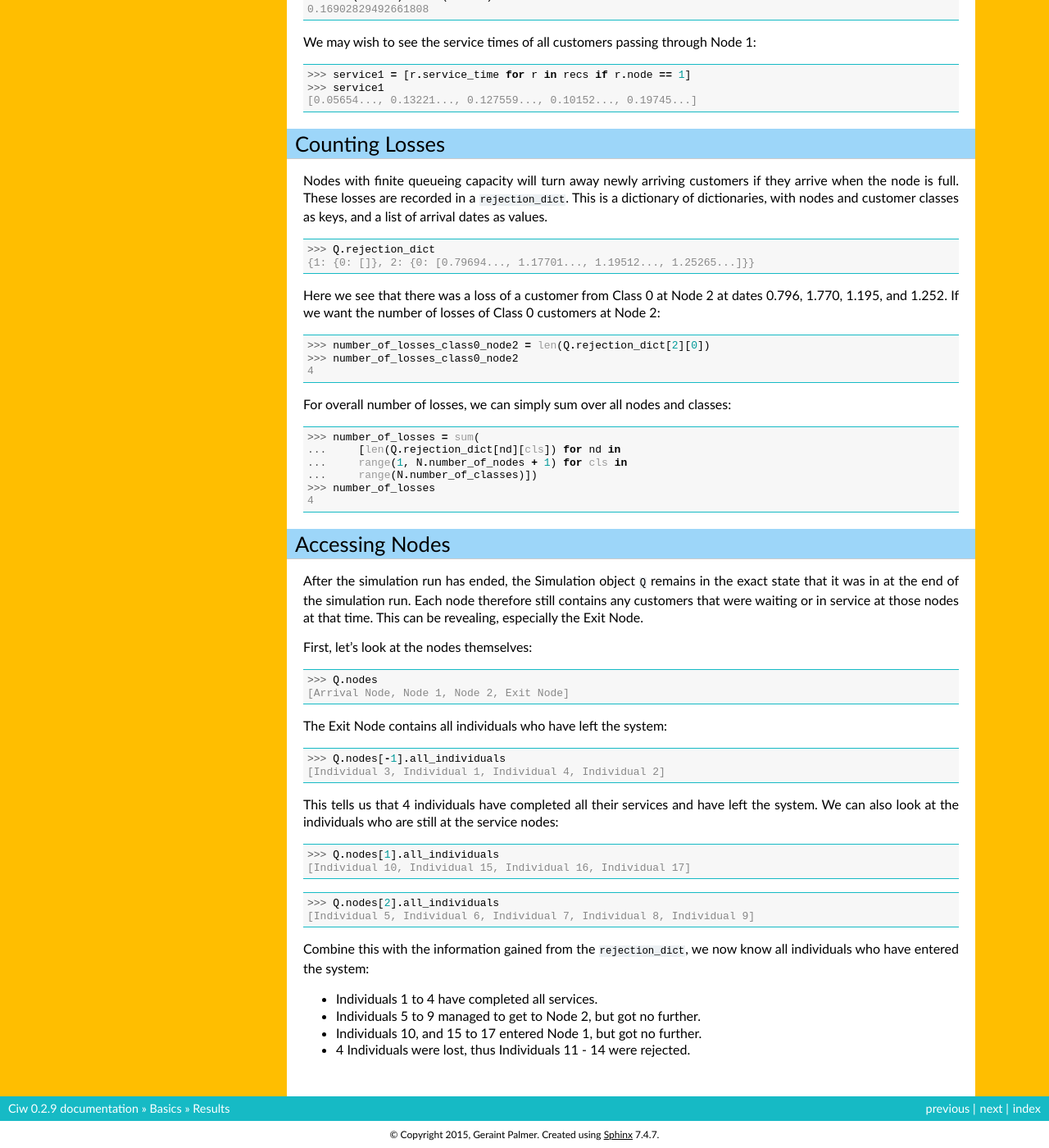
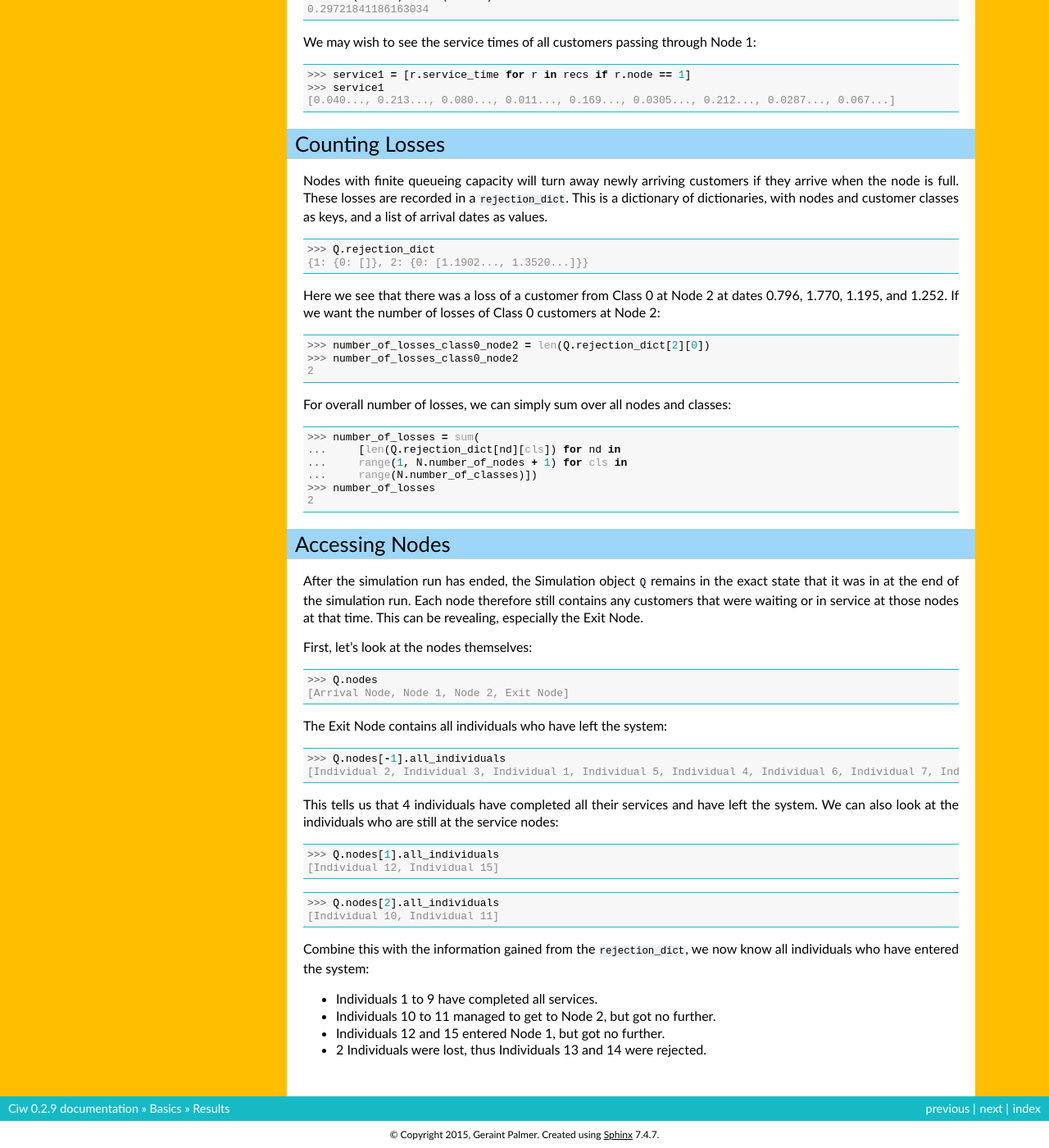
Before and after one commit to CiwPython/Ciw, a Sphinx documentation site: the page built from docs/Basics/results.rst, in a window 1280 px wide and 1400 px high, scrolled down 1421 px. Shown: the whole window at 82% size. Built offline with Sphinx 7.4.7, drawn with Linux system fonts in a browser that asks for light colours; some of the changed text lies outside the part shown.

Commit message:
fix docs, doctests pass

```diff
--- a/docs/Basics/results.rst
+++ b/docs/Basics/results.rst
@@ -74,15 +74,15 @@ From here, we can use list comprehension to access certain performance measures.
 
     >>> waits2 = [r.waiting_time for r in recs if r.node == 2]
     >>> waits2
-    [0.0, 0.17402..., 0.25654..., 0.245544...]
+    [0.0, 0.252..., 0.242..., 0.366..., 0.278..., 0.064..., 0.540..., 0.455..., 0.474...]
     >>> sum(waits2) / len(waits2)
-    0.16902829492661808
+    0.29721841186163034
 
 We may wish to see the service times of all customers passing through Node 1:
 
     >>> service1 = [r.service_time for r in recs if r.node == 1]
     >>> service1
-    [0.05654..., 0.13221..., 0.127559..., 0.10152..., 0.19745...]
+    [0.040..., 0.213..., 0.080..., 0.011..., 0.169..., 0.0305..., 0.212..., 0.0287..., 0.067...]
 
 
 .. _count_losses:
@@ -94,14 +94,14 @@ Counting Losses
 Nodes with finite queueing capacity will turn away newly arriving customers if they arrive when the node is full. These losses are recorded in a :code:`rejection_dict`. This is a dictionary of dictionaries, with nodes and customer classes as keys, and a list of arrival dates as values.
 
     >>> Q.rejection_dict
-    {1: {0: []}, 2: {0: [0.79694..., 1.17701..., 1.19512..., 1.25265...]}}
+    {1: {0: []}, 2: {0: [1.1902..., 1.3520...]}}
 
 Here we see that there was a loss of a customer from Class 0 at Node 2 at dates 0.796, 1.770, 1.195, and 1.252.
 If we want the number of losses of Class 0 customers at Node 2:
 
     >>> number_of_losses_class0_node2 = len(Q.rejection_dict[2][0])
     >>> number_of_losses_class0_node2
-    4
+    2
 
 For overall number of losses, we can simply sum over all nodes and classes:
 
@@ -110,7 +110,7 @@ For overall number of losses, we can simply sum over all nodes and classes:
     ...     range(1, N.number_of_nodes + 1) for cls in
     ...     range(N.number_of_classes)])
     >>> number_of_losses
-    4
+    2
 
 
 .. _access_nodes:
@@ -129,19 +129,19 @@ First, let's look at the nodes themselves:
 The Exit Node contains all individuals who have left the system:
 
     >>> Q.nodes[-1].all_individuals
-    [Individual 3, Individual 1, Individual 4, Individual 2]
+    [Individual 2, Individual 3, Individual 1, Individual 5, Individual 4, Individual 6, Individual 7, Individual 8, Individual 9]
 
 This tells us that 4 individuals have completed all their services and have left the system. We can also look at the individuals who are still at the service nodes:
 
     >>> Q.nodes[1].all_individuals
-    [Individual 10, Individual 15, Individual 16, Individual 17]
+    [Individual 12, Individual 15]
 
     >>> Q.nodes[2].all_individuals
-    [Individual 5, Individual 6, Individual 7, Individual 8, Individual 9]
+    [Individual 10, Individual 11]
 
 Combine this with the information gained from the :code:`rejection_dict`, we now know all individuals who have entered the system:
 
-- Individuals 1 to 4 have completed all services.
-- Individuals 5 to 9 managed to get to Node 2, but got no further.
-- Individuals 10, and 15 to 17 entered Node 1, but got no further.
-- 4 Individuals were lost, thus Individuals 11 - 14 were rejected.
+- Individuals 1 to 9 have completed all services.
+- Individuals 10 to 11 managed to get to Node 2, but got no further.
+- Individuals 12 and 15 entered Node 1, but got no further.
+- 2 Individuals were lost, thus Individuals 13 and 14 were rejected.
--- a/docs/Features/custom_dists.rst
+++ b/docs/Features/custom_dists.rst
@@ -15,13 +15,13 @@ An example distribution may look like this:
 
 This distribution can be defined by a list of lists::
 
-    [[0.1, 9.5], [0.1, 10.2], [0.3, 10.6], [0.2, 10.9], [0.2, 11.7], [0.2, 12.1]]
+    [[0.1, 9.5], [0.1, 10.2], [0.3, 10.6], [0.2, 10.9], [0.2, 11.7], [0.1, 12.1]]
 
 Here we are saying that the value 9.5 will be sampled with probability 0.1, the value 10.2 will be sampled with probability 0.1, etc. Note that probabilities must sum to 1.
 
 In order to implement this in the parameters dictionary, simply state that that class and node's service distribution is :code:`Custom`, and the distribution as a parameter::
 
-    'Service_distributions':{'Class 0':[['Custom', [[0.1, 9.5], [0.1, 10.2], [0.3, 10.6], [0.2, 10.9], [0.2, 11.7], [0.2, 12.1]]], ['Exponential', 0.1]], 'Class 1':[['Exponential', 0.3], ['Exponential', 0.1]]}
+    'Service_distributions':{'Class 0':[['Custom', [[0.1, 9.5], [0.1, 10.2], [0.3, 10.6], [0.2, 10.9], [0.2, 11.7], [0.1, 12.1]]], ['Exponential', 0.1]], 'Class 1':[['Exponential', 0.3], ['Exponential', 0.1]]}
 
 In the :code:`parameters.yml` file, under :code:`Serivce_distributions`, for the given class and node enter :code:`Custom` and the distribution below it.
 An example is shown::
@@ -29,7 +29,7 @@ An example is shown::
     Service_distributions:
       Class 0:
       - - Custom
-        - [[0.1, 9.5], [0.1, 10.2], [0.3, 10.6], [0.2, 10.9], [0.2, 11.7], [0.2, 12.1]]
+        - [[0.1, 9.5], [0.1, 10.2], [0.3, 10.6], [0.2, 10.9], [0.2, 11.7], [0.1, 12.1]]
       - - Exponential
         - 0.1
       Class 1:
```
Also changed, not shown: other parts of docs/Basics/results.rst (+1 -1 lines).
